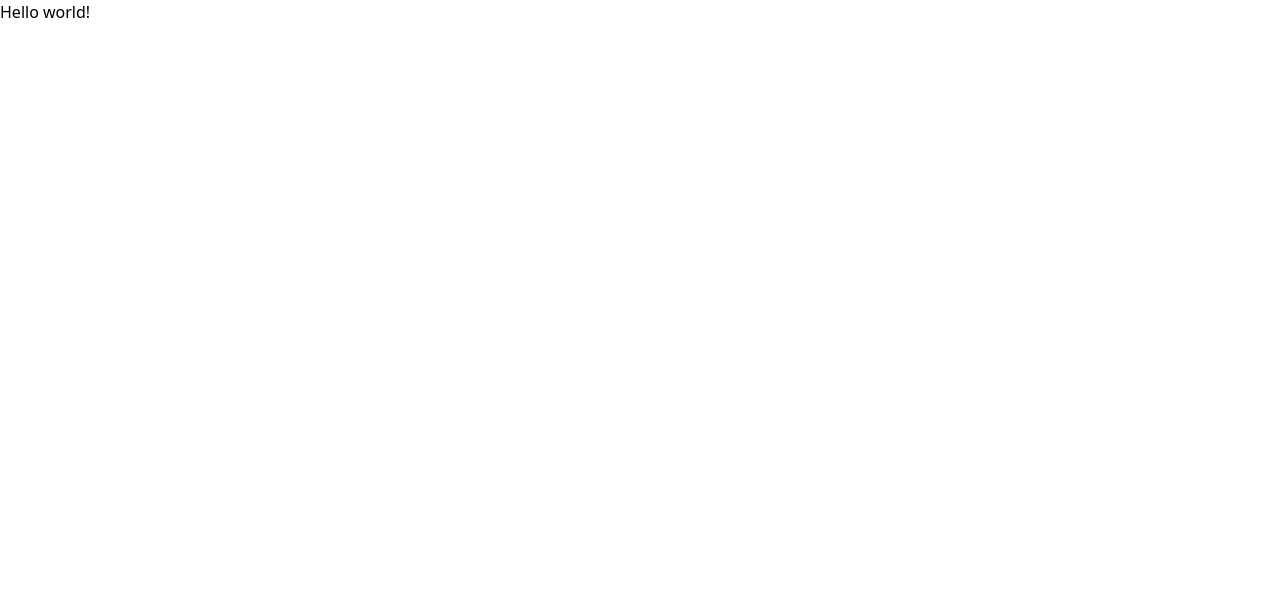
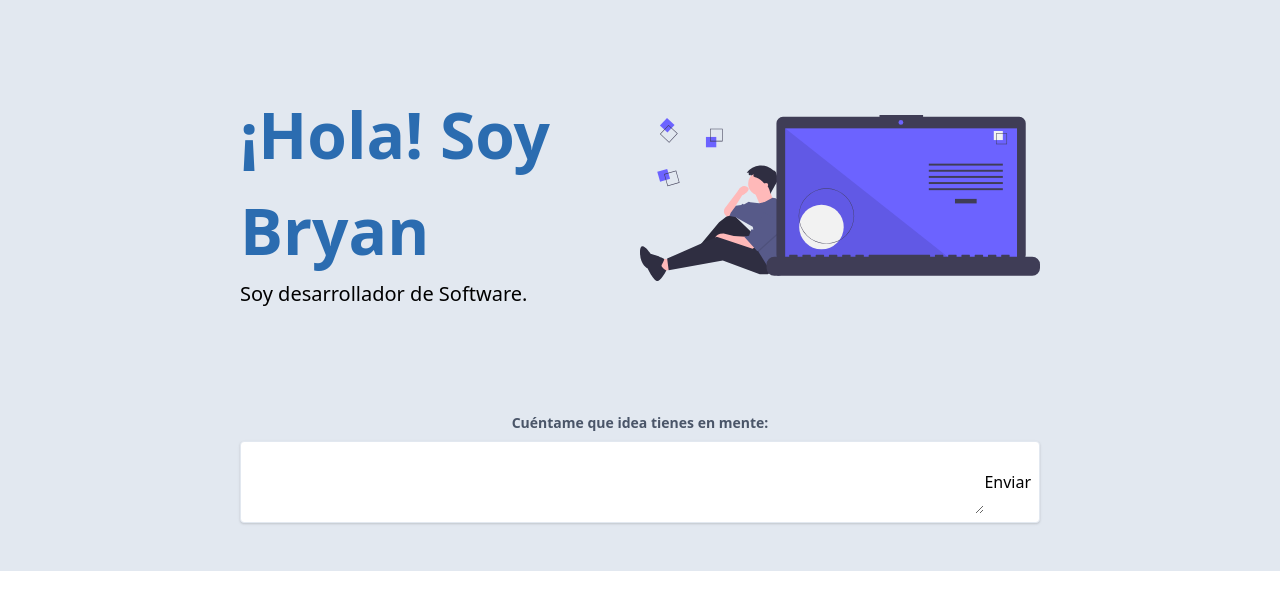
Before and after one commit to Randybry97z/portfolio, a Gatsby site: page / in a window 1280 px wide. Built offline with nearby package versions, Linux system fonts and the light colour scheme; Gatsby itself is replaced by a stand-in of ours.

Commit message:
header & contact form

```diff
--- /dev/null
+++ b/src/components/contact.form.js
@@ -0,0 +1,14 @@
+import React from "react";
+
+export default () => (
+	<form className="mt-16 text-center">
+		<label for="contact-content" className="block text-gray-700 text-sm font-bold mb-2">Cuéntame que idea tienes en mente: </label>
+		<div className="flex shadow rounded bg-white border p-2">
+			<textarea
+				id="contact-content"
+				name="contact-content"
+				className="flex-1 py-2 px-3 text-gray-700 focus:outline-none focus:shadow-outline"></textarea>
+			<button>Enviar</button>
+		</div>
+	</form>
+)
--- /dev/null
+++ b/src/components/header.js
@@ -0,0 +1,22 @@
+import React from "react"
+import illustration from '../imgs/undraw_code_thinking_1jeh.svg'
+import Form from './contact.form'
+
+export default ()=>(
+	<header className="bg-gray-300">
+		<div className="container mx-auto p-12 max-w-4xl ">
+			<div className="flex justify-center items-center">
+				<div className="flex-1">
+					<h1 className="font-bold text-blue-700 text-6xl">¡Hola! Soy Bryan</h1>
+					<p className="text-xl font-light">Soy desarrollador de Software.</p>
+				</div>
+					<img src={illustration} alt="Thinking code" style={{height: "300px", width: "400px"}}></img>
+			</div>
+
+
+			<div>
+				<Form />
+			</div>
+		</div>
+	</header>
+)
--- a/src/pages/index.js
+++ b/src/pages/index.js
@@ -1,5 +1,6 @@
 import React from "react"
+import Header from '../components/header'
 
-export default function Home() {
-  return <div>Hello world!</div>
-}
+export default () => <div>
+	<Header />
+</div>
```
Also changed, not shown: src/imgs/undraw_code_thinking_1jeh.svg (added).
